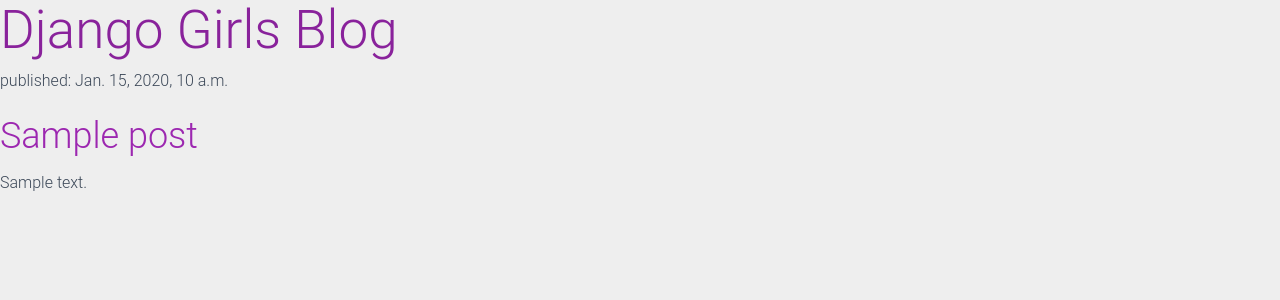
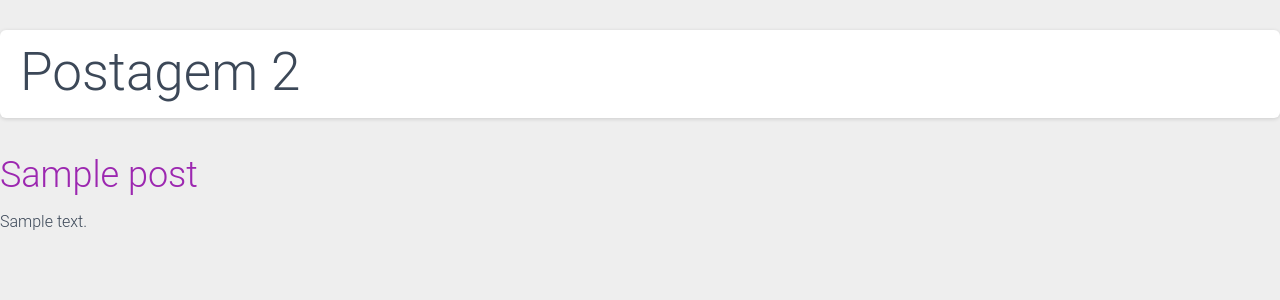
Before and after one commit to joyce-vieira/meublog, a Django app: template blog/templates/blog/post_list.html in a window 1280 px wide. Shown: the top 300 px of the page. Run offline with Django 3.2, Linux system fonts and the light colour scheme; the template is opened without the code that fills it: values that come from a table or form of the project are taken from there, others are empty; tables that the repository leaves empty hold one stand-in row (values such as "Sample post").

Commit message:
inseri o cabeçalho depois tem que encrementar

```diff
--- /dev/null
+++ b/blog/templates/base.html
@@ -0,0 +1,19 @@
+{% load staticfiles %}
+<html>
+    <head>
+        <link rel="stylesheet" href="{% static 'css/material-dashboard.css' %}">
+        <title>Blog Django Girls</title>
+    </head>
+    <body>
+    <div class="card">
+      <div class="card-header">
+        <h1 class="card-title">Postagem 2</h1>
+      </div>
+    </div>
+    <div class="">
+        {% block content %}
+        {% endblock %}
+    </div>
+
+    </body>
+</html>
--- a/blog/templates/blog/post_list.html
+++ b/blog/templates/blog/post_list.html
@@ -1,21 +1,14 @@
-{% load static %}
-<html>
-    <head>
-        <link rel="stylesheet" href="{% static 'css/material-dashboard.css' %}">
-        <title>Blog Django Girls</title>
-    </head>
-    <body>
-        <div>
-        <div>
-    <h1><a href="/">Django Girls Blog</a></h1>
+{% extends 'base.html' %}
+{% load staticfiles %}
+
+
+
+
+{% block content %}
+    {% for post in posts %}
+        <div class="post">
+            <h2><a href="">{{ post.title }}</a></h2>
+            <p>{{ post.text|linebreaksbr }}</p>
         </div>
-
-        {% for post in posts %}
-            <div>
-                <p>published: {{ post.published_date }}</p>
-                <h2><a href="">{{ post.title }}</a></h2>
-                <p>{{ post.text|linebreaksbr }}</p>
-            </div>
-        {% endfor %}
-    </body>
-</html>
+    {% endfor %}
+{% endblock %}
```
